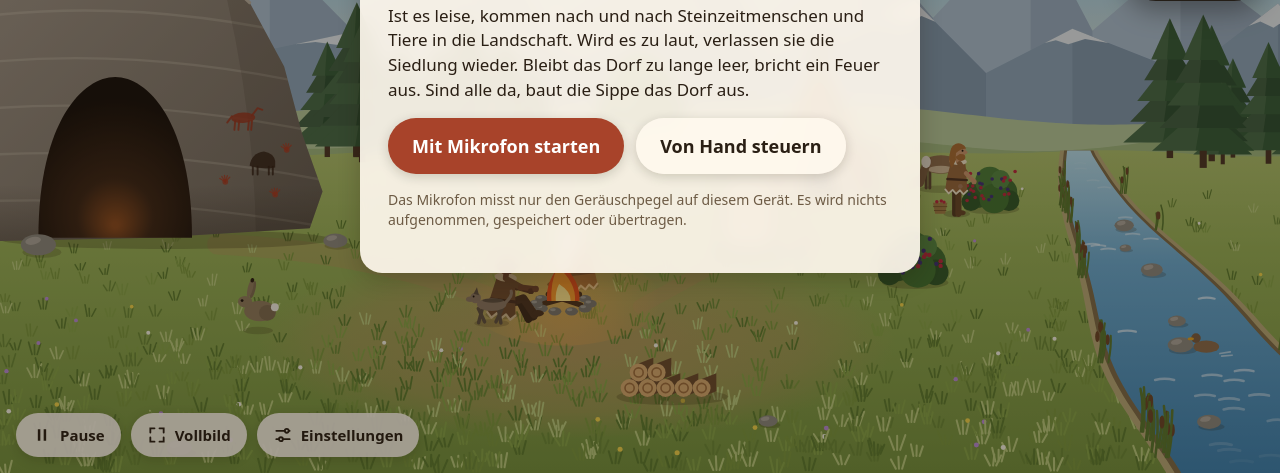
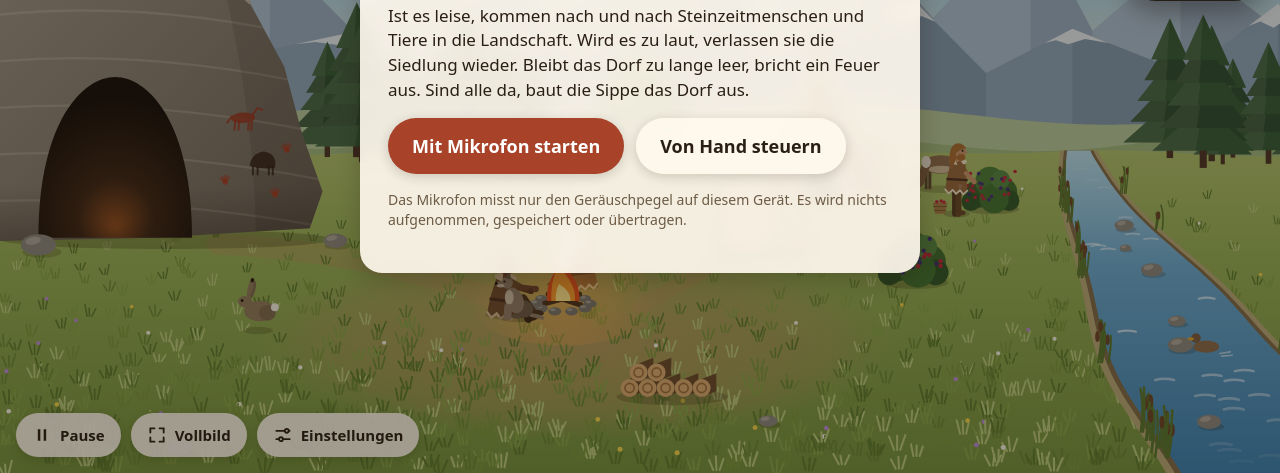
Before and after one commit to Funta187/steinzeit-ampel, a plain HTML site: page index.html in a window 1280 px wide. Shown: the part 327-800 px from the top of the page. Drawn offline with Linux system fonts and the light colour scheme.

Commit message:
Hund: ruhiges Folgen, Sitzen und Liegen neu gezeichnet
Co-Authored-By: Claude Opus 5.5 <noreply@anthropic.com>
Claude-Session: https://claude.ai/code/session_01TW2DEhGx7uY53pMvpQL375

```diff
--- a/index.html
+++ b/index.html
@@ -331,11 +331,14 @@ function stepA(a,dt){const k=K(a.y);
   if(a.t==='duck'){
     if(a.st==='fly'){a.ph+=dt*16;a.x+=a.vx*dt;a.y+=a.vy*dt;a.vy-=40*dt;if(a.y<-OY-40)a.gone=1;return}
     a.ph+=dt;const d=a.ty-a.y;if(Math.abs(d)<1)a.ty=rnd(770,940);else a.y+=Math.sign(d)*Math.min(Math.abs(d),9*dt);const[L,w]=rv(a.y);a.x=L+w*a.v+Math.sin(a.ph*.5)*4;return}
-  if(a.st==='flee'){a.ph+=dt*14;if(moveTo(a,a.tx,a.y,140*k,dt))a.gone=1;return}
+  if(a.st==='flee'){const ox=a.x;if(moveTo(a,a.tx,a.y,140*k,dt))a.gone=1;a.ph+=Math.abs(a.x-ox)/(3.2*k);return}
   let m=a.m&&P.find(p=>p.id===a.m&&p.st!=='leave');a.mt-=dt;
-  if(!m||a.mt<=0){const c=P.filter(p=>p.st!=='leave');if(!c.length)return;m=pick(c);a.m=m.id;a.mt=rnd(15,30)}
-  const tx=m.x-m.dir*26*K(m.y),ty=m.y+10,d=Math.hypot(tx-a.x,ty-a.y);
-  if(d>6){a.st='walk';a.ph+=dt*(d>80?16:10);moveTo(a,tx,ty,(d>80?120:58)*k,dt)}else{a.st=m.at?'lie':'sit';a.dir=m.x>a.x?1:-1}}
+  if(!m||a.mt<=0){const c=P.filter(p=>p.st!=='leave');if(!c.length)return;m=pick(c);a.m=m.id;a.mt=rnd(20,40)}
+  const mk=K(m.y),moving=!m.at,ty=m.y+4,[L]=rv(ty);let tx=m.x+(a.x<m.x?-1:1)*30*mk;tx=Math.min(tx,L-14*K(ty));
+  const ex=tx-.44*WW,ey=(ty-790)*2.2;if(Math.hypot(ex,ey)<34*K(790))tx=.44*WW+(ex<0?-1:1)*34*K(790);
+  const d=Math.hypot(tx-a.x,ty-a.y);
+  if(a.st==='walk'){if(d<3&&!moving){a.st='sit';a.rest=0;a.dir=m.x>a.x?1:-1}else{const ox=a.x,oy=a.y;moveTo(a,tx,ty,d>70?125*k:Math.max(42*k,d*3),dt);a.ph+=Math.hypot(a.x-ox,a.y-oy)/(3.2*k)}}
+  else{a.rest+=dt;if(d>22*k||(moving&&d>10*k))a.st='walk';else{a.dir=m.x>a.x?1:-1;if(a.st==='sit'&&a.rest>4)a.st='lie'}}}
 function animals(dt){const red=started&&!paused&&zone===2,n=count();
   if(zone<=0)calmT+=dt;else if(red)calmT=0;
   const want={hare:red?0:1+Math.min(3,calmT/12|0),deer:red?0:1+Math.min(3,calmT/20|0),duck:red?0:1+Math.min(2,calmT/25|0)};
@@ -365,14 +368,21 @@ function duck(a){const k=K(a.y)*1.15,f=a.st==='fly';ctx.save();ctx.translate(a.x
   ctx.fillStyle=a.male?'#8c7a68':'#8a6b4a';ell(0,-3,7.5,3.6);ctx.fillStyle=a.male?'#2f6b3a':'#7a5c3e';dot(6,-8,2.8);ctx.fillStyle='#e0a020';ell(9,-7.6,1.8,.9);
   if(a.male){ctx.fillStyle='#f4f1ea';ell(5,-5.4,2.6,.7)}
   if(f){const wv=Math.sin(a.ph)*6;ctx.fillStyle='#6d5a44';ctx.beginPath();ctx.moveTo(-4,-4);ctx.quadraticCurveTo(-1,-12-wv,4,-4);ctx.fill()}ctx.restore()}
-function dog(a){const k=K(a.y)*.95,c1='#8a7660',c2='#5e4f3f';ctx.save();ctx.translate(a.x,a.y);ctx.fillStyle='rgba(45,32,12,.2)';ell(0,0,13*k,3*k);ctx.scale(k*a.dir,k);
-  if(a.st==='lie'){ctx.fillStyle=c1;ell(0,-4,12,4);ctx.fillStyle=c2;ell(-1,-6.5,9,1.8);ctx.fillStyle=c1;dot(11,-6,3.8);ell(15,-5,3,2);ctx.fillStyle=c2;ctx.beginPath();ctx.moveTo(9,-8);ctx.lineTo(10,-13);ctx.lineTo(12.5,-9);ctx.fill();ctx.strokeStyle=c1;ctx.lineWidth=2.4;ctx.beginPath();ctx.moveTo(-11,-3);ctx.quadraticCurveTo(-18,-2,-20,0);ctx.stroke();ctx.restore();return}
-  const sit=a.st==='sit';ctx.strokeStyle=c2;ctx.lineWidth=2.6;ctx.lineCap='round';
-  if(sit){seg(8,-12,8,0);seg(10,-12,10.5,0);ctx.fillStyle=c1;ell(-5,-4,6.5,4.2);ctx.save();ctx.translate(1,-10);ctx.rotate(-.5);ell(0,0,10,4.6);ctx.restore()}
-  else{[[-8,0],[-5,2],[7,1],[10,3]].forEach(([x,o])=>{const s=.45*Math.sin(a.ph+o);seg(x,-11,x+Math.sin(s)*11,-11+Math.cos(s)*11)});ctx.fillStyle=c1;ell(0,-14,11,4.8);ctx.fillStyle=c2;ell(-1,-17,8,1.6)}
-  const hx=sit?9:12,hy=sit?-22:-19;ctx.fillStyle=c1;dot(hx,hy,4);ell(hx+4,hy+1,3.2,2);ctx.fillStyle=c2;ctx.beginPath();ctx.moveTo(hx-2.5,hy-2);ctx.lineTo(hx-1,hy-8);ctx.lineTo(hx+1.5,hy-3);ctx.fill();
-  const tw=Math.sin(T*9+a.x)*.5;ctx.strokeStyle=c1;ctx.lineWidth=2.4;ctx.beginPath();ctx.moveTo(sit?-9:-10,sit?-6:-15);ctx.quadraticCurveTo(-16,-20+tw*6,-14+tw*4,-24);ctx.stroke();
-  ctx.fillStyle='#1b120c';dot(hx+1.5,hy-1,.7);ctx.restore()}
+function dog(a){const k=K(a.y)*1.05,c1='#8f7b64',c2='#6a5845',c3='#c9b99f',st=a.st==='sit'||a.st==='lie'?a.st:'walk';ctx.save();ctx.translate(a.x,a.y);ctx.fillStyle='rgba(45,32,12,.2)';ell(0,0,14*k,3*k);ctx.scale(k*a.dir,k);ctx.lineCap='round';ctx.lineJoin='round';
+  const tw=Math.sin(T*(st==='lie'?3:9)+a.x)*(st==='lie'?.2:.6);
+  const head=(hx,hy,sleep)=>{ctx.fillStyle=c1;dot(hx,hy,4);ell(hx+4.2,hy+1,3.4,2.1);ctx.fillStyle=c3;ell(hx+4.4,hy+2,2.6,1.1);ctx.fillStyle='#1b120c';dot(hx+7.4,hy+.4,.95);
+    ctx.fillStyle=c2;ctx.beginPath();ctx.moveTo(hx-2.8,hy-2.2);ctx.lineTo(hx-1.6,hy-8);ctx.lineTo(hx+1.4,hy-3.2);ctx.closePath();ctx.fill();
+    if(sleep){ctx.strokeStyle='#1b120c';ctx.lineWidth=.7;seg(hx+1.2,hy-.6,hx+2.8,hy-.6)}else{ctx.fillStyle='#1b120c';dot(hx+1.8,hy-.9,.75)}};
+  if(st==='lie'){ctx.strokeStyle=c1;ctx.lineWidth=2.6;ctx.beginPath();ctx.moveTo(-11,-3);ctx.quadraticCurveTo(-17,-1+tw*3,-21,0);ctx.stroke();
+    ctx.fillStyle=c2;ell(-6,-2,5.5,2);ctx.fillStyle=c1;ell(0,-4.2,12,4.4);ctx.fillStyle=c2;ell(-1,-7.4,8.5,1.4);ctx.fillStyle=c3;ell(8,-2.4,4,2.4);ctx.fillStyle=c1;ell(14,-1.2,5,1.6);head(11.5,-6,1);ctx.restore();return}
+  if(st==='sit'){ctx.strokeStyle=c1;ctx.lineWidth=2.6;ctx.beginPath();ctx.moveTo(-8,-2);ctx.quadraticCurveTo(-14,-1,-17+tw*2,0);ctx.stroke();
+    ctx.fillStyle=c2;ell(-3,-6,7,6);ell(1,-1,4.5,1.6);ctx.fillStyle=c1;ctx.beginPath();ctx.ellipse(3,-12,6.2,9,.35,0,7);ctx.fill();ctx.fillStyle=c3;ell(6.5,-14,3,5);
+    ctx.strokeStyle=c1;ctx.lineWidth=2.8;seg(6,-8,6.5,0);seg(8.5,-8,9,0);head(8,-24,0);ctx.restore();return}
+  const sw=Math.sin(a.ph);ctx.lineWidth=2.6;
+  [[-8,0,c2],[7,Math.PI,c2],[-5,Math.PI,c1],[10,0,c1]].forEach(([x,o,c])=>{const s2=.45*Math.sin(a.ph+o);ctx.strokeStyle=c;seg(x,-11,x+Math.sin(s2)*11,-11+Math.cos(s2)*11)});
+  ctx.strokeStyle=c1;ctx.beginPath();ctx.moveTo(-10,-15);ctx.quadraticCurveTo(-16,-18+tw*4,-19+tw*2,-23);ctx.stroke();
+  ctx.fillStyle=c1;ell(0,-14+Math.abs(sw)*.6,11.5,5);ctx.fillStyle=c2;ell(-1,-17.6,8,1.5);ctx.fillStyle=c3;ell(8,-12.5,4,3.6);
+  ctx.strokeStyle=c1;ctx.lineWidth=5;seg(8,-16,12,-20);head(13,-21,0);ctx.restore()}
 const ADRAW={hare,deer,duck,dog};
 
 /* ---------- Menschen ---------- */
```
